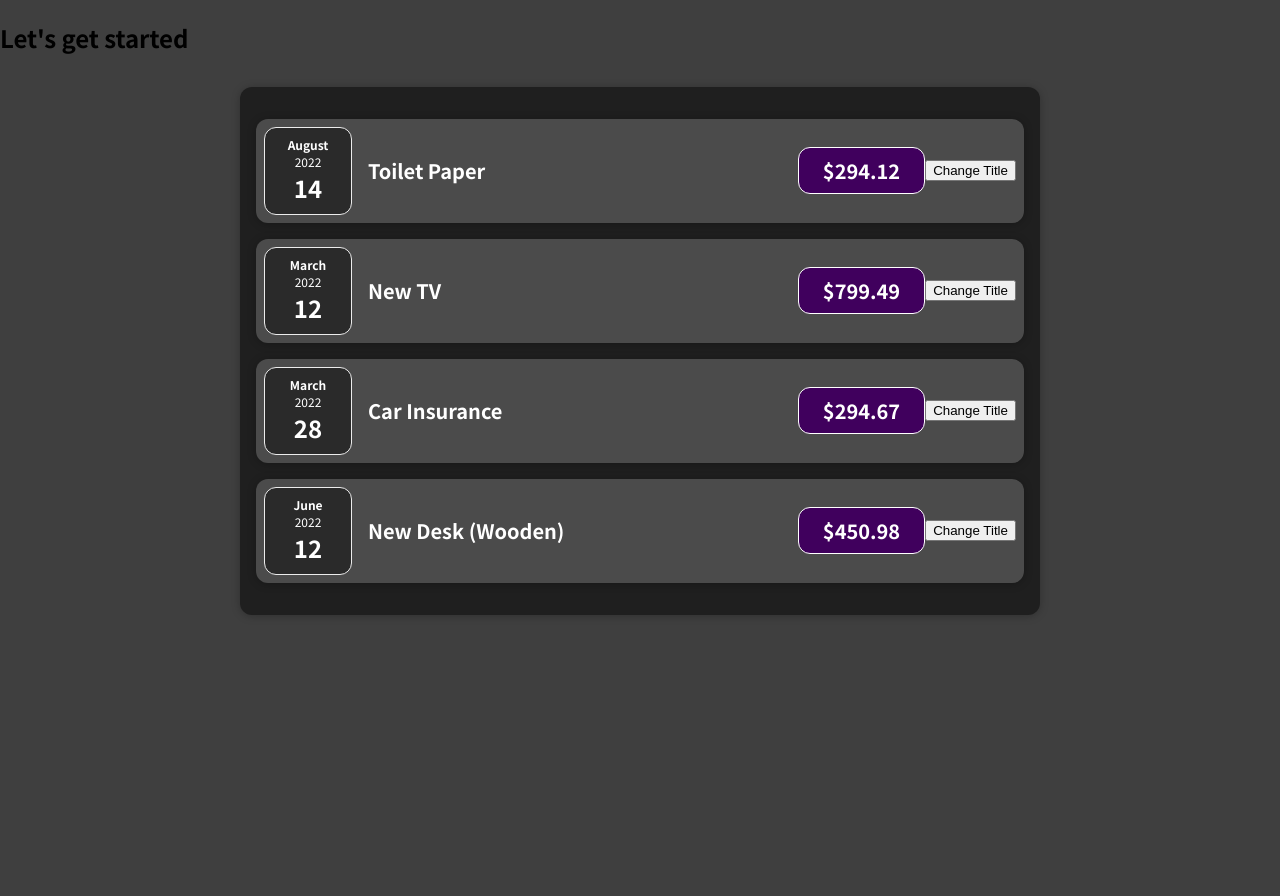
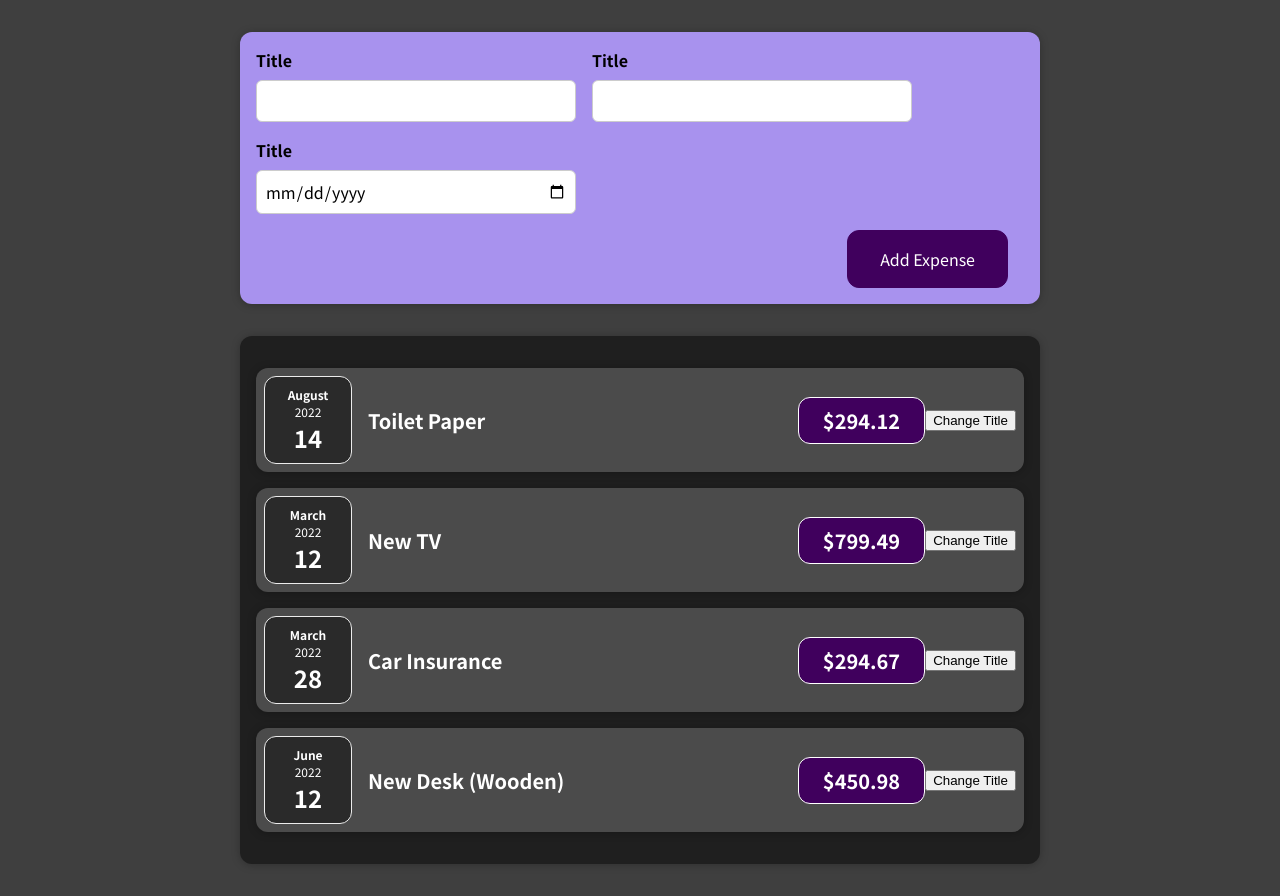
Before and after one commit to zermiftah/react-complete-guide, a React (Create React App) app: page / in a window 1280 px wide. Before the commit the page ends 800 px from the top, so only its background shows below. Built offline with nearby package versions, Linux system fonts and the light colour scheme.

Commit message:
Adding form inputs

```diff
--- a/src/App.js
+++ b/src/App.js
@@ -1,5 +1,6 @@
 import React from 'react';
 import Expenses from './components/Expenses/Expenses'
+import NewExpense from './components/NewExpense/NewExpense';
 
 const App = () => {
   const expenses = [
@@ -29,17 +30,17 @@
     },
   ];
 
-  return React.createElement(
-    'div', {},
-    React.createElement('h2', {}, "Let\'s get started"),
-    React.createElement(Expenses, { items: expenses })
+  // return React.createElement(
+  //   'div', {},
+  //   React.createElement('h2', {}, "Let\'s get started"),
+  //   React.createElement(Expenses, { items: expenses })
+  // );
+  return (
+    <div>
+      <NewExpense />
+      <Expenses items={expenses} />
+    </div >
   );
-  // return (
-  //   <div>
-  //     <h2>Let's get started!</h2>
-  //     <Expenses items={expenses} />
-  //   </div >
-  // );
 }
 
 export default App;
--- a/src/components/Expenses/ExpenseItem.js
+++ b/src/components/Expenses/ExpenseItem.js
@@ -1,17 +1,19 @@
+import React, { useState } from 'react';
 import './ExpenseItem.css'
 import ExpenseDate from './ExpenseDate';
 import Card from "../UI/Card"
 
 function ExpenseItem(props) {
+    const [title, setTitle] = useState(props.title);
 
     const clickHandler = () => {
-        console.log('Clicked!!!')
+        setTitle('Updated!');
     }
     return (
         <Card className='expense-item'>
             <ExpenseDate date={props.date} />
             <div className='expense-item__description'>
-                <h2>{props.title}</h2>
+                <h2>{title}</h2>
                 <div className='expense-item__price'>${props.amount}</div>
             </div>
             <button onClick={clickHandler}>Change Title</button>
--- /dev/null
+++ b/src/components/NewExpense/ExpenseForm.css
@@ -0,0 +1,26 @@
+.new-expense__controls {
+    display: flex;
+    flex-wrap: wrap;
+    gap: 1rem;
+    margin-bottom: 1rem;
+    text-align: left;
+}
+
+.new-expense__control label {
+    font-weight: bold;
+    margin-bottom: 0.5rem;
+    display: block;
+}
+
+.new-expense__control input {
+    font: inherit;
+    padding: 0.5rem;
+    border-radius: 6px;
+    border: 1px solid #ccc;
+    width: 20rem;
+    max-width: 100%;
+}
+
+.new-expense__actions {
+    text-align: right;
+}
--- /dev/null
+++ b/src/components/NewExpense/ExpenseForm.js
@@ -0,0 +1,28 @@
+import React from "react";
+import './ExpenseForm.css'
+
+const ExpenseForm = () => {
+    return (
+        <form>
+            <div className="new-expense__controls">
+                <div className="new-expense__control">
+                    <label>Title</label>
+                    <input type='text' />
+                </div>
+                <div className="new-expense__control">
+                    <label>Title</label>
+                    <input type='number' min="0.01" step="0.01" />
+                </div>
+                <div className="new-expense__control">
+                    <label>Title</label>
+                    <input type='Date' min="2019-01-01" max="2022-12-31" />
+                </div>
+            </div>
+            <div className="new-expense__actions">
+                <button type="submit">Add Expense</button>
+            </div>
+        </form>
+    );
+}
+
+export default ExpenseForm;
--- /dev/null
+++ b/src/components/NewExpense/NewExpense.css
@@ -0,0 +1,38 @@
+.new-expense {
+    background-color: #a892ee;
+    padding: 1rem;
+    margin: 2rem auto;
+    width: 50rem;
+    max-width: 95%;
+    border-radius: 12px;
+    text-align: center;
+    box-shadow: 0 1px 8px rgba(0, 0, 0, 0.25);
+}
+
+.new-expense button {
+    font: inherit;
+    cursor: pointer;
+    padding: 1rem 2rem;
+    border: 1px solid #40005d;
+    background-color: #40005d;
+    color: white;
+    border-radius: 12px;
+    margin-right: 1rem;
+}
+
+.new-expense button:hover,
+.new-expense button:active {
+    background-color: #510674;
+    border-color: #510674;
+}
+
+.new-expense button.alternative {
+    color: #220131;
+    border-color: transparent;
+    background-color: transparent;
+}
+
+.new-expense button.alternative:hover,
+.new-expense button.alternative:active {
+    background-color: #ddb3f8;
+}
--- /dev/null
+++ b/src/components/NewExpense/NewExpense.js
@@ -0,0 +1,13 @@
+import React from "react"
+import './NewExpense.css'
+import ExpenseForm from "./ExpenseForm";
+
+const NewExpense = () => {
+    return (
+        <div className="new-expense">
+            <ExpenseForm />
+        </div>
+    );
+}
+
+export default NewExpense;
```
